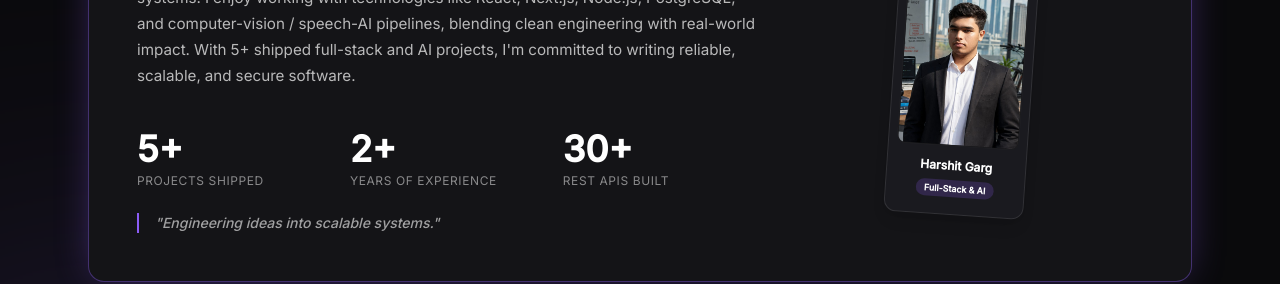
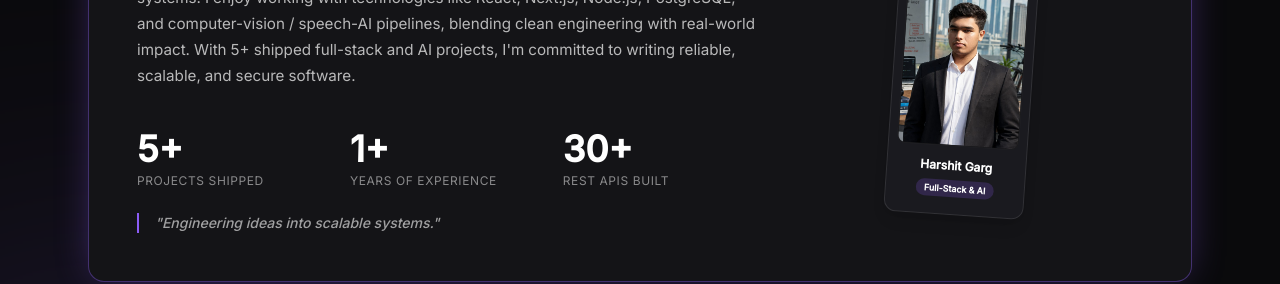
Before and after one commit to harshitgarg10042008-oss/portfolio, a Next.js app: page / in a window 1280 px wide. Shown: the part 1020-1304 px from the top of the page. Built offline with nearby package versions, Linux system fonts and the light colour scheme.

Commit message:
update: experience to 1+ years

```diff
--- a/components/AboutMe.tsx
+++ b/components/AboutMe.tsx
@@ -68,7 +68,7 @@ export default function AboutMe() {
                   <span className="font-inter text-xs text-white/50 uppercase tracking-wider">Projects Shipped</span>
                 </div>
                 <div className="flex flex-col">
-                  <span className="font-poppins font-bold text-3xl md:text-4xl text-white mb-1">2+</span>
+                  <span className="font-poppins font-bold text-3xl md:text-4xl text-white mb-1">1+</span>
                   <span className="font-inter text-xs text-white/50 uppercase tracking-wider">Years of Experience</span>
                 </div>
                 <div className="flex flex-col">
```
